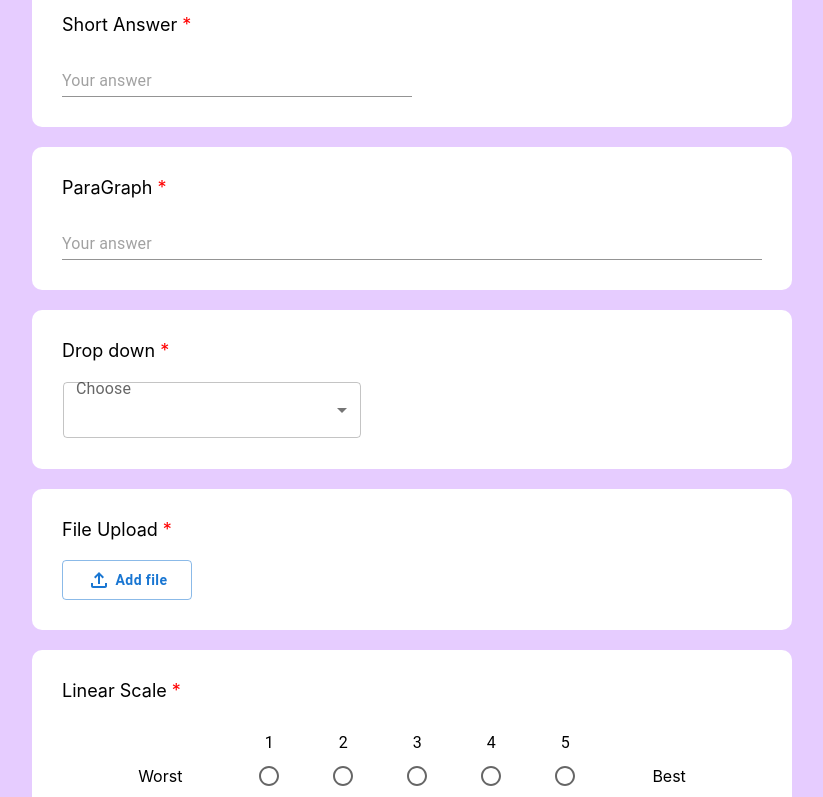
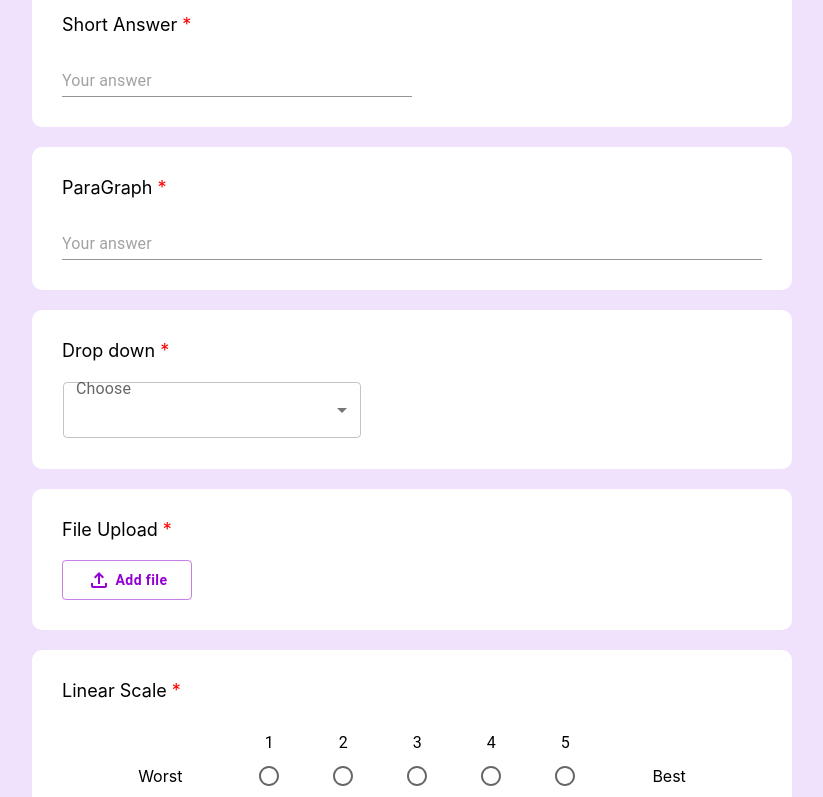
Before and after one commit to yashverma03/google-form, a React (Create React App) app: page / in a window 1280 px wide. Shown: the part 823-1620 px from the top of the page, without its empty margins (228-1051 px from the left). Built offline with nearby package versions, Linux system fonts and the light colour scheme.

Commit message:
updated MUI theme to purple

```diff
--- a/package.json
+++ b/package.json
@@ -7,6 +7,7 @@
     "@emotion/styled": "^11.11.0",
     "@mui/icons-material": "^5.14.3",
     "@mui/material": "^5.14.5",
+    "@mui/system": "^5.14.5",
     "@testing-library/jest-dom": "^5.17.0",
     "@testing-library/react": "^13.4.0",
     "@testing-library/user-event": "^13.5.0",
--- a/src/App.css
+++ b/src/App.css
@@ -1,6 +1,6 @@
 .app {
   z-index: -1;
-  background-color: rgb(230, 204, 255);
+  background-color: rgb(240, 226, 253);
   padding: 1px 240px 1px 240px;
   align-items: center;
 }
--- a/src/App.jsx
+++ b/src/App.jsx
@@ -11,10 +11,13 @@ import LinearScale from './components/LinearScale';
 import MultiChoiceGrid from './components/MultiChoiceGrid';
 import TickBoxGrid from './components/TickBoxGrid';
 import Footer from './components/Footer';
+import { ThemeProvider } from '@mui/material';
+import Theme from './components/ThemeProvider';
 
 const App = () => {
   return (
     <div className='app'>
+      <ThemeProvider theme={Theme}>
         <Header />
         <MCQ />
         <CheckBox />
@@ -26,6 +29,7 @@ const App = () => {
         <MultiChoiceGrid />
         <TickBoxGrid />
         <Footer />
+      </ThemeProvider>
     </div>
   );
 };
--- /dev/null
+++ b/src/components/ThemeProvider.jsx
@@ -0,0 +1,11 @@
+import { createTheme } from '@mui/material';
+
+const Theme = createTheme({
+  palette: {
+    primary: {
+      main: 'rgb(148,0,211)',
+    },
+  },
+});
+
+export default Theme;
```
Also changed, not shown: 1 other file (tests, documents, lock files or other folders). Lines whose indentation alone changed are shown as unchanged.
